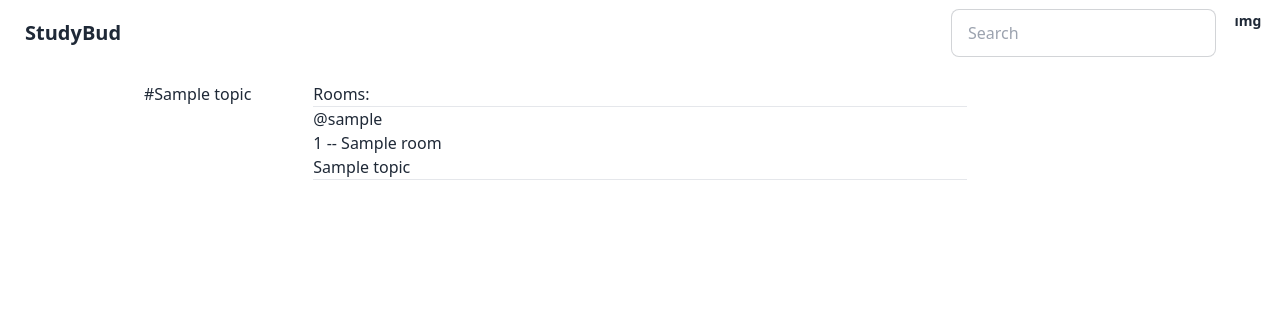
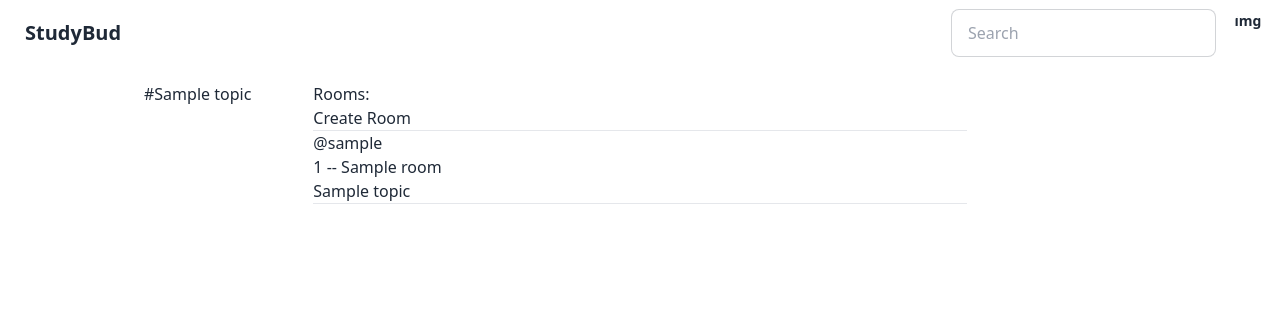
Before and after one commit to cliali/Django-StudyBud, a Django app: page /base/ in a window 1280 px wide. Shown: the top 326 px of the page. Run offline with Django 3.2, Linux system fonts and the light colour scheme; tables that the repository leaves empty hold one stand-in row (values such as "Sample post"); some libraries are stand-ins or nearby versions.

Commit message:
✨ add create room page

```diff
--- a/django_studybud/base/templates/base/home.html
+++ b/django_studybud/base/templates/base/home.html
@@ -9,7 +9,8 @@
   </div>
   <div class="col-span-4">
 
-    <p>Rooms:</p>
+    <p> Rooms:</p>
+    <p><a href="{% url 'base:create-room' %}" class="cursor-pointer">Create Room</a></p>
     <hr>
     {% for room in rooms %}
     <p>@{{room.host}}</p>
--- a/django_studybud/base/urls.py
+++ b/django_studybud/base/urls.py
@@ -6,4 +6,5 @@ app_name = "base"
 urlpatterns = [
     path("", views.home, name="home"),
     path("room", views.room, name="room"),
+    path("create-room/", views.create_room, name="create-room"),
 ]
--- a/django_studybud/base/views.py
+++ b/django_studybud/base/views.py
@@ -1,4 +1,7 @@
-from django.shortcuts import render
+from django.contrib.auth.decorators import login_required
+from django.shortcuts import redirect, render
+
+from django_studybud.base.forms import RoomForm
 
 from .models import Room, Topic
 
@@ -14,3 +17,22 @@ def home(request):
 def room(request):
     context = {}
     return render(request, "base/room.html", context)
+
+
+@login_required
+def create_room(request):
+    form = RoomForm()
+    topics = Topic.objects.all()
+    if request.method == "POST":
+        topic_name = request.POST.get("topic")
+        topic, created = Topic.objects.get_or_create(name=topic_name)
+
+        Room.objects.create(
+            host=request.user,
+            topic=topic,
+            name=request.POST.get("name"),
+            description=request.POST.get("description"),
+        )
+        return redirect("base:home")
+    context = {"form": form, "topics": topics}
+    return render(request, "base/room_form.html", context)
```
Also changed, not shown: django_studybud/base/templates/base/room_form.html (added, +20 -0 lines).
